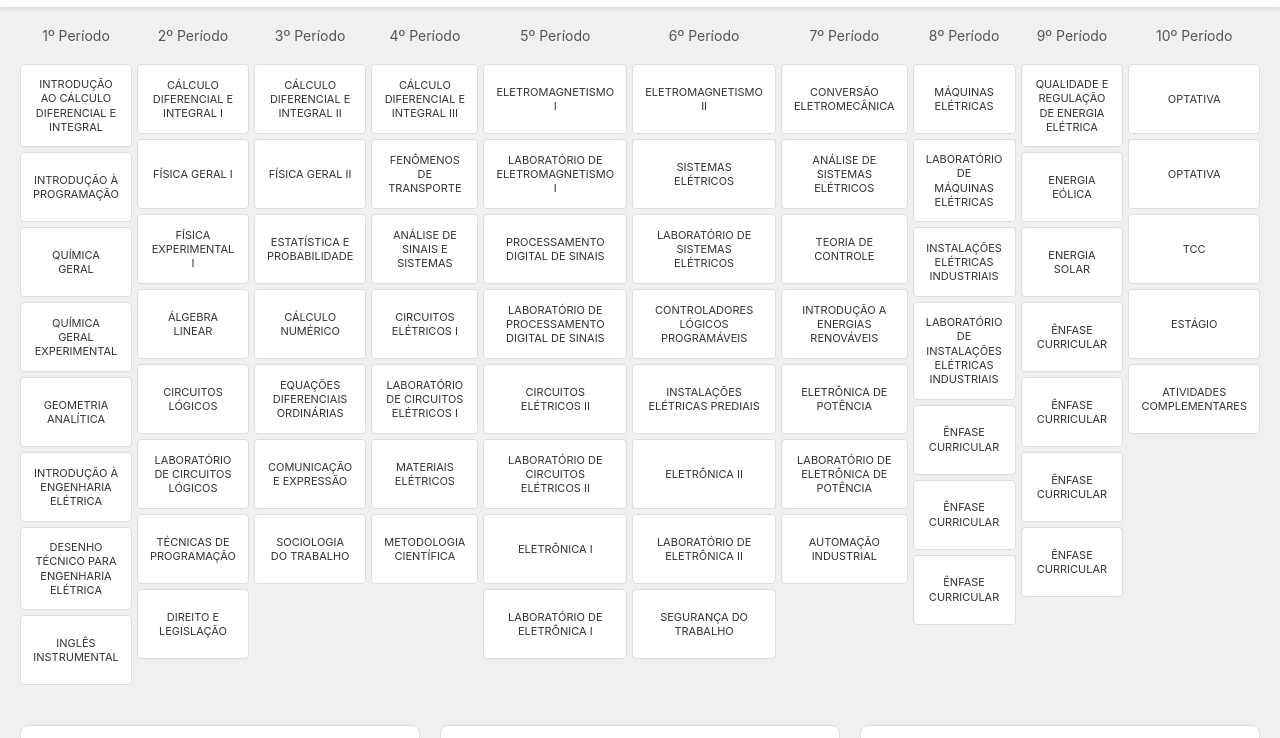
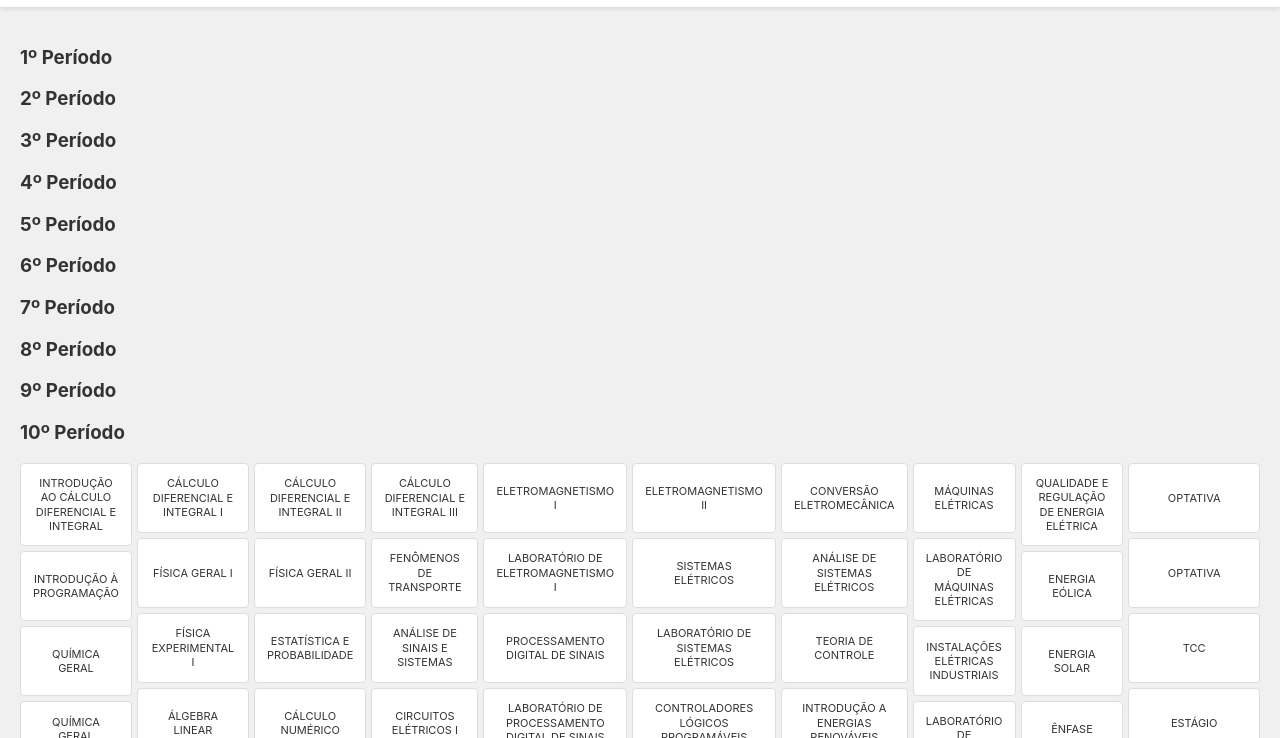
Before and after one commit to llaa1-ux/Matriz-curricular-EEL, a plain HTML site: page index.html in a window 1280 px wide. Shown: the part 42-780 px from the top of the page. Drawn offline with Linux system fonts and the light colour scheme.

Commit message:
Update index.html

```diff
--- a/index.html
+++ b/index.html
@@ -20,9 +20,24 @@
     </header>
 
     <div class="main-container">
+
+        <div class="scroll-wrapper">
+
+            <div class="grid-header">
+                <h3>1º Período</h3>
+                <h3>2º Período</h3>
+                <h3>3º Período</h3>
+                <h3>4º Período</h3>
+                <h3>5º Período</h3>
+                <h3>6º Período</h3>
+                <h3>7º Período</h3>
+                <h3>8º Período</h3>
+                <h3>9º Período</h3>
+                <h3>10º Período</h3>
+            </div>
+
             <div class="grade-curricular">
                 <div class="periodo-coluna">
-                <h3>1º Período</h3>
                     <div class="materia" data-disciplina="INTRODUÇÃO AO CÁLCULO DIFERENCIAL E INTEGRAL">INTRODUÇÃO AO CÁLCULO DIFERENCIAL E INTEGRAL</div>
                     <div class="materia" data-disciplina="INTRODUÇÃO À PROGRAMAÇÃO">INTRODUÇÃO À PROGRAMAÇÃO</div>
                     <div class="materia" data-disciplina="QUÍMICA GERAL">QUÍMICA GERAL</div>
@@ -32,9 +47,7 @@
                     <div class="materia" data-disciplina="DESENHO TÉCNICO PARA ENGENHARIA ELÉTRICA">DESENHO TÉCNICO PARA ENGENHARIA ELÉTRICA</div>
                     <div class="materia" data-disciplina="INGLÊS INSTRUMENTAL">INGLÊS INSTRUMENTAL</div>
                 </div>
-
                 <div class="periodo-coluna">
-                <h3>2º Período</h3>
                     <div class="materia" data-disciplina="CÁLCULO DIFERENCIAL E INTEGRAL I">CÁLCULO DIFERENCIAL E INTEGRAL I</div>
                     <div class="materia" data-disciplina="FÍSICA GERAL I">FÍSICA GERAL I</div>
                     <div class="materia" data-disciplina="FÍSICA EXPERIMENTAL I">FÍSICA EXPERIMENTAL I</div>
@@ -44,9 +57,7 @@
                     <div class="materia" data-disciplina="TÉCNICAS DE PROGRAMAÇÃO">TÉCNICAS DE PROGRAMAÇÃO</div>
                     <div class="materia" data-disciplina="DIREITO E LEGISLAÇÃO">DIREITO E LEGISLAÇÃO</div>
                 </div>
-
                 <div class="periodo-coluna">
-                <h3>3º Período</h3>
                     <div class="materia" data-disciplina="CÁLCULO DIFERENCIAL E INTEGRAL II">CÁLCULO DIFERENCIAL E INTEGRAL II</div>
                     <div class="materia" data-disciplina="FÍSICA GERAL II">FÍSICA GERAL II</div>
                     <div class="materia" data-disciplina="ESTATÍSTICA E PROBABILIDADE">ESTATÍSTICA E PROBABILIDADE</div>
@@ -55,9 +66,7 @@
                     <div class="materia" data-disciplina="COMUNICAÇÃO E EXPRESSÃO">COMUNICAÇÃO E EXPRESSÃO</div>
                     <div class="materia" data-disciplina="SOCIOLOGIA DO TRABALHO">SOCIOLOGIA DO TRABALHO</div>
                 </div>
-
                 <div class="periodo-coluna">
-                <h3>4º Período</h3>
                     <div class="materia" data-disciplina="CÁLCULO DIFERENCIAL E INTEGRAL III">CÁLCULO DIFERENCIAL E INTEGRAL III</div>
                     <div class="materia" data-disciplina="FENÔMENOS DE TRANSPORTE">FENÔMENOS DE TRANSPORTE</div>
                     <div class="materia" data-disciplina="ANÁLISE DE SINAIS E SISTEMAS">ANÁLISE DE SINAIS E SISTEMAS</div>
@@ -66,9 +75,7 @@
                     <div class="materia" data-disciplina="MATERIAIS ELÉTRICOS">MATERIAIS ELÉTRICOS</div>
                     <div class="materia" data-disciplina="METODOLOGIA CIENTÍFICA">METODOLOGIA CIENTÍFICA</div>
                 </div>
-
                 <div class="periodo-coluna">
-                <h3>5º Período</h3>
                     <div class="materia" data-disciplina="ELETROMAGNETISMO I">ELETROMAGNETISMO I</div>
                     <div class="materia" data-disciplina="LABORATÓRIO DE ELETROMAGNETISMO I">LABORATÓRIO DE ELETROMAGNETISMO I</div>
                     <div class="materia" data-disciplina="PROCESSAMENTO DIGITAL DE SINAIS">PROCESSAMENTO DIGITAL DE SINAIS</div>
@@ -78,9 +85,7 @@
                     <div class="materia" data-disciplina="ELETRÔNICA I">ELETRÔNICA I</div>
                     <div class="materia" data-disciplina="LABORATÓRIO DE ELETRÔNICA I">LABORATÓRIO DE ELETRÔNICA I</div>
                 </div>
-
                 <div class="periodo-coluna">
-                <h3>6º Período</h3>
                     <div class="materia" data-disciplina="ELETROMAGNETISMO II">ELETROMAGNETISMO II</div>
                     <div class="materia" data-disciplina="SISTEMAS ELÉTRICOS">SISTEMAS ELÉTRICOS</div>
                     <div class="materia" data-disciplina="LABORATÓRIO DE SISTEMAS ELÉTRICOS">LABORATÓRIO DE SISTEMAS ELÉTRICOS</div>
@@ -90,20 +95,16 @@
                     <div class="materia" data-disciplina="LABORATÓRIO DE ELETRÔNICA II">LABORATÓRIO DE ELETRÔNICA II</div>
                     <div class="materia" data-disciplina="SEGURANÇA DO TRABALHO">SEGURANÇA DO TRABALHO</div>
                 </div>
-
                 <div class="periodo-coluna">
-                <h3>7º Período</h3>
                     <div class="materia" data-disciplina="CONVERSÃO ELETROMECÂNICA">CONVERSÃO ELETROMECÂNICA</div>
                     <div class="materia" data-disciplina="ANÁLISE DE SISTEMAS ELÉTRICOS">ANÁLISE DE SISTEMAS ELÉTRICOS</div>
                     <div class="materia" data-disciplina="TEORIA DE CONTROLE">TEORIA DE CONTROLE</div>
                     <div class="materia" data-disciplina="INTRODUÇÃO A ENERGIAS RENOVÁVEIS">INTRODUÇÃO A ENERGIAS RENOVÁVEIS</div>
                     <div class="materia" data-disciplina="ELETRÔNICA DE POTÊNCIA">ELETRÔNICA DE POTÊNCIA</div>
-                <div class="materia" data-disciplina="LABORATÓrio de eletrônica de potência">LABORATÓRIO DE ELETRÔNICA DE POTÊNCIA</div>
+                    <div class="materia" data-disciplina="LABORATÓRIO DE ELETRÔNICA DE POTÊNCIA">LABORATÓRIO DE ELETRÔNICA DE POTÊNCIA</div>
                     <div class="materia" data-disciplina="AUTOMAÇÃO INDUSTRIAL">AUTOMAÇÃO INDUSTRIAL</div>
                 </div>
-
                 <div class="periodo-coluna">
-                <h3>8º Período</h3>
                     <div class="materia" data-disciplina="MÁQUINAS ELÉTRICAS">MÁQUINAS ELÉTRICAS</div>
                     <div class="materia" data-disciplina="LABORATÓRIO DE MÁQUINAS ELÉTRICAS">LABORATÓRIO DE MÁQUINAS ELÉTRICAS</div>
                     <div class="materia" data-disciplina="INSTALAÇÕES ELÉTRICAS INDUSTRIAIS">INSTALAÇÕES ELÉTRICAS INDUSTRIAIS</div>
@@ -112,9 +113,7 @@
                     <div class="materia" data-disciplina="ÊNFASE CURRICULAR 2">ÊNFASE CURRICULAR</div>
                     <div class="materia" data-disciplina="ÊNFASE CURRICULAR 3">ÊNFASE CURRICULAR</div>
                 </div>
-
                 <div class="periodo-coluna">
-                <h3>9º Período</h3>
                     <div class="materia" data-disciplina="QUALIDADE E REGULAÇÃO DE ENERGIA ELÉTRICA">QUALIDADE E REGULAÇÃO DE ENERGIA ELÉTRICA</div>
                     <div class="materia" data-disciplina="ENERGIA EÓLICA">ENERGIA EÓLICA</div>
                     <div class="materia" data-disciplina="ENERGIA SOLAR">ENERGIA SOLAR</div>
@@ -123,19 +122,14 @@
                     <div class="materia" data-disciplina="ÊNFASE CURRICULAR 6">ÊNFASE CURRICULAR</div>
                     <div class="materia" data-disciplina="ÊNFASE CURRICULAR 7">ÊNFASE CURRICULAR</div>
                 </div>
-
                 <div class="periodo-coluna">
-                <h3>10º Período</h3>
                     <div class="materia" data-disciplina="OPTATIVA">OPTATIVA</div>
                     <div class="materia" data-disciplina="OPTATIVA 2">OPTATIVA</div>
                     <div class="materia" data-disciplina="TCC">TCC</div>
                     <div class="materia" data-disciplina="ESTÁGIO">ESTÁGIO</div>
                     <div class="materia" data-disciplina="ATIVIDADES COMPLEMENTARES">ATIVIDADES COMPLEMENTARES</div>
                 </div>
-        </div>
-    </div>
-
-    <div class="bottom-sections">
+            </div> <div class="bottom-sections">
                 <div class="section-container">
                     <h3>Habilitação em Eletrotécnica (optativas)</h3>
                     <div class="materia" data-disciplina="OPERAÇÃO E CONTROLE DE SISTEMAS ELÉTRICOS">OPERAÇÃO E CONTROLE DE SISTEMAS ELÉTRICOS</div>
@@ -171,9 +165,7 @@
                     <div class="materia" data-disciplina="Empreendedorismo e Inovação">Empreendedorismo e Inovação</div>
                     <div class="materia" data-disciplina="Topografia">Topografia</div>
                 </div>
-    </div>
-
-    <footer class="footer">
+            </div> </div> </div> <footer class="footer">
         <div class="footer-copyright">
             <span>©2025 Leonardo Lucas</span>
         </div>
```
Lines whose indentation alone changed are shown as unchanged.
